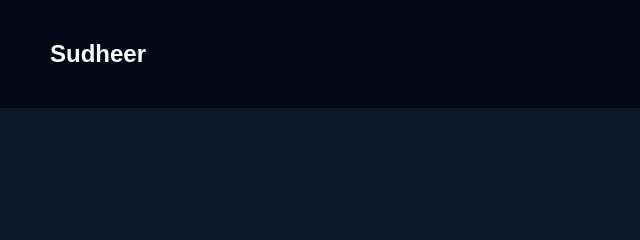
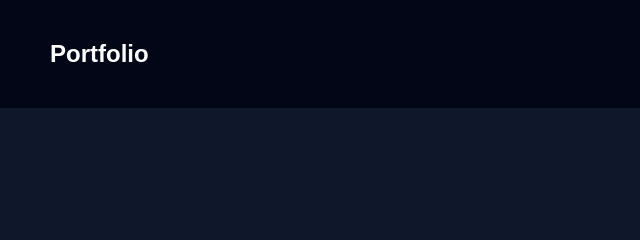
Before and after one commit to sudheerkoukuntla/Sudheer, a plain HTML site: page index.html in a window 1280 px wide. Shown: the top 240 px of the page, 0-640 px from the left. Drawn offline with Linux system fonts and the light colour scheme.

Commit message:
Update index.html

```diff
--- a/index.html
+++ b/index.html
@@ -65,7 +65,7 @@ color:#94a3b8;
 
 <header>
 
-<h2>Sudheer</h2>
+<h2>Portfolio</h2>
 
 <nav>
 <a href="#about">About</a>
@@ -174,4 +174,5 @@ to become a professional data analyst.
 </footer>
 
 </body>
+
 </html>
```
